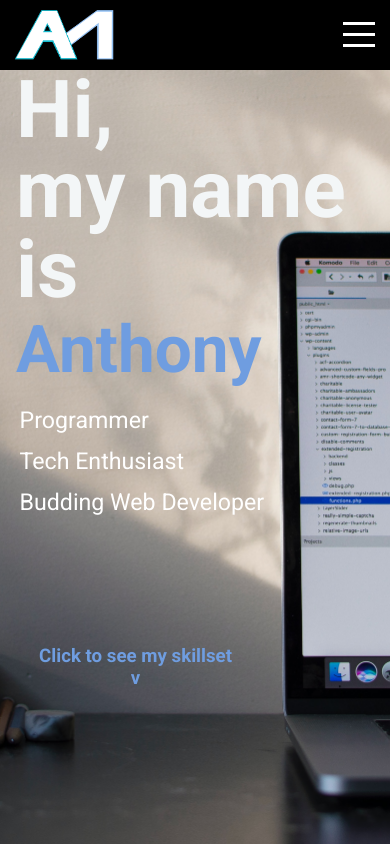
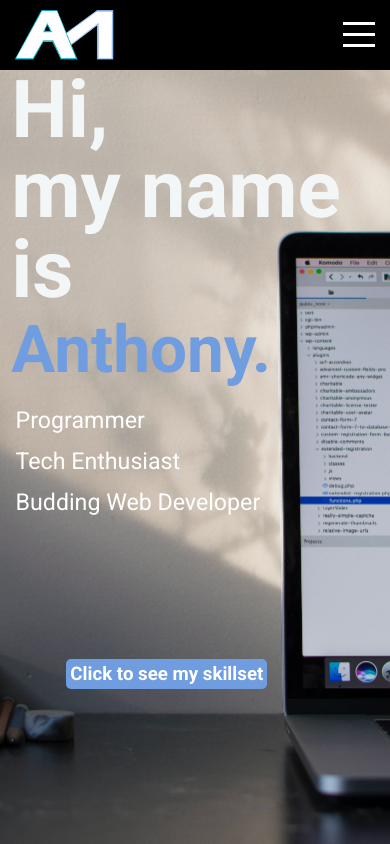
Before and after one commit to AnthonyMejia0/React-Portfolio, a React (Create React App) app: page / in a window 390 px wide. Built offline with nearby package versions, Linux system fonts and the light colour scheme.

Commit message:
modified intro responsiveness

```diff
--- a/src/components/intro/Intro.jsx
+++ b/src/components/intro/Intro.jsx
@@ -5,7 +5,7 @@ function Intro() {
         <div className="intro" id="intro">
             <div className="text-box">
                 <h2>Hi, <br /> my name is <br /></h2>
-                <h2 className="name">Anthony</h2>
+                <h2 className="name">Anthony.</h2>
             </div>
             <div className="about-me">
                 <ul>
@@ -17,7 +17,6 @@ function Intro() {
             <div className="skillset">
                 <a href='#portfolio'>
                     <h3>Click to see my skillset</h3>
-                    <h3>v</h3>
                 </a>
             </div>
         </div>
--- a/src/components/intro/intro.scss
+++ b/src/components/intro/intro.scss
@@ -14,11 +14,16 @@
         h2 {
             font-size: 5rem;
             text-align: left;
-            margin-left: 1rem;
+            margin-left: 0.7rem;
             color: rgb(243, 246, 247);
+            overflow-y: hidden;
 
             @include for-phone-only {
                 line-height: 5rem;
+             }
+
+             @include for-tablet-landscape-up {
+                 font-size: 7.7rem;
              }
         }
 
@@ -31,18 +36,12 @@
                 font-size: 4.1rem;
              }
 
-
-            @include for-tablet-portrait-up {
-                font-size: 7rem;
-                color: red;
-            }
-
             @include for-tablet-landscape-up {
-                color: white;
+                font-size: 10rem;
             }
 
             @include for-desktop-up {
-                color: green;
+                color: $mainColor;
             }
         }
 
@@ -51,11 +50,28 @@
 
     .about-me {
         position: absolute;
-        left: 5%;
+        left: 4%;
         margin-top: 1rem;
+
+        @include for-tablet-portrait-up {
+            left: 1.7%;
+            margin-top: 3rem;
+        }
+
+        @include for-tablet-landscape-up {
+            left: 2%;
+            margin-top: 2rem;
+        }
+
+        @include for-desktop-up {
+            left: 1%;
+        }
 
         ul {
             list-style: none;
+            display: flex;
+            flex-direction: column;
+            align-items: left;
 
             li {
                 animation: fadeIn 2s;
@@ -63,6 +79,14 @@
                 font-size: 1.45rem;
                 margin-bottom: 0.8rem;
                 color: rgb(255, 255, 255);
+
+                @include for-tablet-portrait-up {
+                    font-size: 2.2rem;
+                }
+
+                @include for-tablet-landscape-up {
+                    font-size: 2.7rem;
+                }
             }
         }
     }
@@ -70,17 +94,43 @@
     .skillset {
         position: absolute;
         bottom: 20%;
-        left: 10%;
+
+        @include for-phone-only {
+            left: 17%;
+        }
+
+        @include for-tablet-portrait-up {
+            left: 25%;
+            bottom: 10%;
+        }
+
+        @include for-tablet-landscape-up {
+            left: 28%;
+            bottom: 2%;
+        }
 
         a {
             text-decoration: none;
-            color: $mainColor;
             display: flex;
             flex-direction: column;
             align-items: center;
+            background-color: $mainColor;
+            border-radius: 5px;
+            color: white;
+            padding: 4px;
+
+            @include for-tablet-portrait-up {
+                font-size: 1.5rem;
+                padding: 10px;
+            }
+
+            @include for-tablet-landscape-up {
+                font-size: 2rem;
+            }
 
             &:hover {
-                color: white;
+                color: $mainColor;
+                background-color: white;
             }
         }
     }
```
